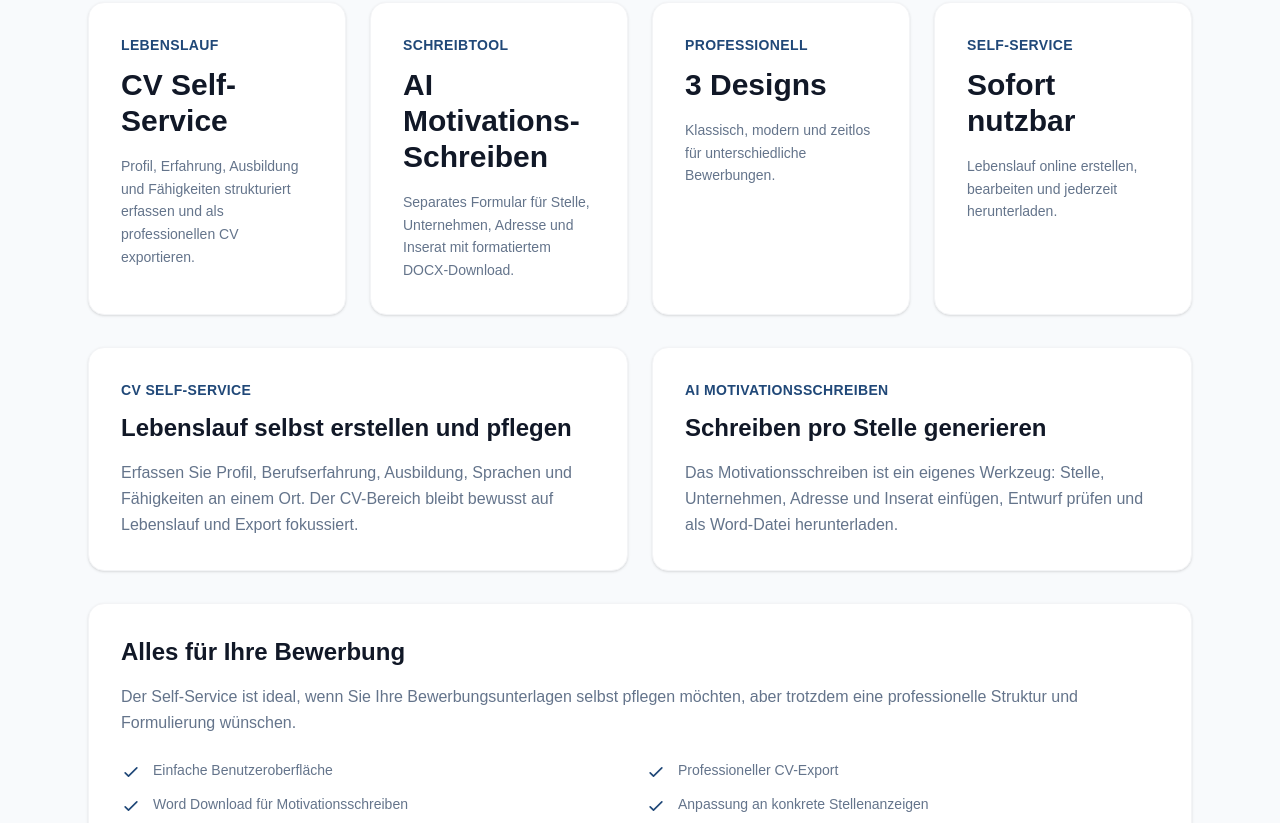
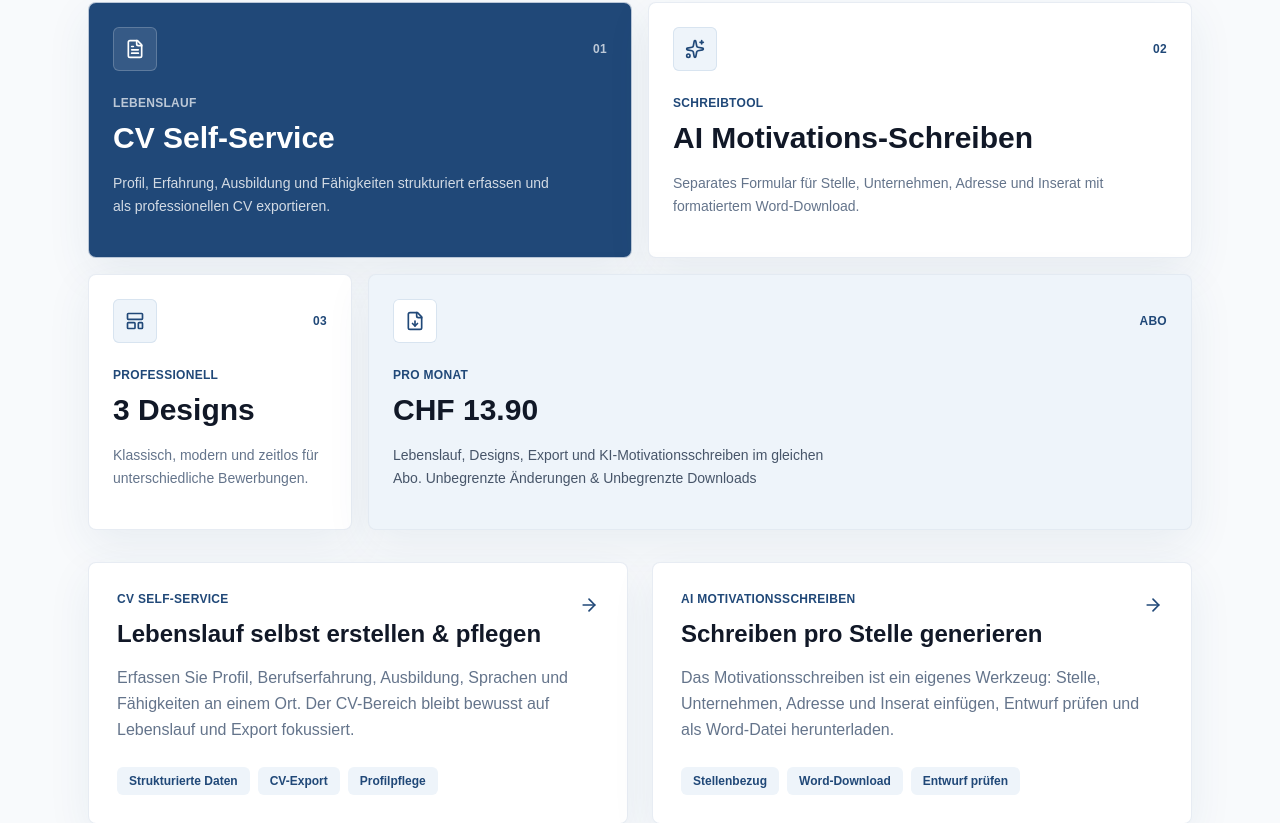
Before and after one commit to LE-NOIR-Web-Entwicklung/CVolutionNextJs, a Next.js app in the folder cvolution/: page /self in a window 1280 px wide. Shown: the part 583-1406 px from the top of the page. Built offline with nearby package versions, Linux system fonts and the light colour scheme.

Commit message:
Update page.tsx

```diff
--- a/cvolution/src/app/self/page.tsx
+++ b/cvolution/src/app/self/page.tsx
@@ -2,27 +2,77 @@
 
 import { useState } from "react";
 import Link from "next/link";
+import { ArrowRight, Check, FileDown, FileText, LayoutTemplate, Sparkles } from "lucide-react";
 
 const features = [
   {
     title: "CV Self-Service",
     label: "Lebenslauf",
     description: "Profil, Erfahrung, Ausbildung und Fähigkeiten strukturiert erfassen und als professionellen CV exportieren.",
+    eyebrow: "01",
+    icon: FileText,
+    className: "lg:col-span-2",
+    tone: "bg-[#204878] text-white",
+    labelClassName: "text-white/70",
+    descriptionClassName: "text-white/80",
+    iconClassName: "bg-white/10 text-white ring-white/20",
+    details: ["CV-Daten zentral pflegen", "PDF-Export mit Designs", "Import von CV oder LinkedIn-PDF"],
   },
   {
     title: "AI Motivations-Schreiben",
     label: "Schreibtool",
-    description: "Separates Formular für Stelle, Unternehmen, Adresse und Inserat mit formatiertem DOCX-Download.",
+    description: "Separates Formular für Stelle, Unternehmen, Adresse und Inserat mit formatiertem Word-Download.",
+    eyebrow: "02",
+    icon: Sparkles,
+    className: "lg:col-span-2",
+    tone: "bg-white text-[#111827]",
+    labelClassName: "text-[#204878]",
+    descriptionClassName: "text-[#64748B]",
+    iconClassName: "bg-[#EEF4FA] text-[#204878] ring-[#D8E4F0]",
+    details: ["Eigener Bereich", "Unternehmensadresse inklusive", "Download als Word-Datei"],
   },
   {
     title: "3 Designs",
     label: "professionell",
     description: "Klassisch, modern und zeitlos für unterschiedliche Bewerbungen.",
+    eyebrow: "03",
+    icon: LayoutTemplate,
+    className: "lg:col-span-1",
+    tone: "bg-white text-[#111827]",
+    labelClassName: "text-[#204878]",
+    descriptionClassName: "text-[#64748B]",
+    iconClassName: "bg-[#EEF4FA] text-[#204878] ring-[#D8E4F0]",
+    details: ["Klassisch", "Modern", "Zeitlos"],
   },
   {
-    title: "Sofort nutzbar",
-    label: "Self-Service",
-    description: "Lebenslauf online erstellen, bearbeiten und jederzeit herunterladen.",
+    title: "CHF 13.90",
+    label: "pro Monat",
+    description: "Lebenslauf, Designs, Export und KI-Motivationsschreiben im gleichen Abo. Unbegrenzte Änderungen & Unbegrenzte Downloads",
+    eyebrow: "Abo",
+    icon: FileDown,
+    className: "lg:col-span-3",
+    tone: "bg-[#EEF4FA] text-[#111827]",
+    labelClassName: "text-[#204878]",
+    descriptionClassName: "text-[#475569]",
+    iconClassName: "bg-white text-[#204878] ring-[#D8E4F0]",
+    details: ["Unbegrenzte Änderungen", "Unbegrenzte Downloads", "CV und AI-Schreiben getrennt"],
+  },
+];
+
+const workflows = [
+  {
+    label: "CV Self-Service",
+    title: "Lebenslauf selbst erstellen & pflegen",
+    description:
+      "Erfassen Sie Profil, Berufserfahrung, Ausbildung, Sprachen und Fähigkeiten an einem Ort. Der CV-Bereich bleibt bewusst auf Lebenslauf und Export fokussiert.",
+    points: ["Strukturierte Daten", "CV-Export", "Profilpflege"],
+  },
+  {
+    label: "AI Motivationsschreiben",
+    title: "Schreiben pro Stelle generieren",
+    description:
+      "Das Motivationsschreiben ist ein eigenes Werkzeug: Stelle, Unternehmen, Adresse und Inserat einfügen, Entwurf prüfen und als Word-Datei herunterladen.",
+    points: ["Stellenbezug", "Word-Download", "Entwurf prüfen"],
   },
 ];
 
@@ -118,31 +168,55 @@ export default function Self() {
             </Link>
           </div>
 
-          <div className="mt-12 grid gap-6 md:grid-cols-2 lg:grid-cols-4">
+          <div className="mt-12 grid gap-4 md:grid-cols-2 lg:grid-cols-4">
             {features.map((feature) => (
-              <div key={feature.title} className="rounded-2xl border border-gray-100 bg-white p-8 shadow-sm">
-                <p className="text-sm font-semibold uppercase tracking-wide text-[#204878]">{feature.label}</p>
-                <h2 className="mt-3 text-3xl font-semibold text-[#111827]">{feature.title}</h2>
-                <p className="mt-4 text-sm leading-relaxed text-[#64748B]">{feature.description}</p>
-              </div>
+              <article
+                key={feature.title}
+                className={`${feature.className} group flex min-h-64 flex-col justify-between rounded-lg border border-slate-200/80 p-6 shadow-[0_14px_45px_rgba(32,72,120,0.08)] transition duration-300 hover:-translate-y-1 hover:shadow-[0_20px_60px_rgba(32,72,120,0.14)] ${feature.tone}`}
+              >
+                <div>
+                  <div className="flex items-center justify-between gap-4">
+                    <div className={`flex h-11 w-11 items-center justify-center rounded-md ring-1 ring-inset ${feature.iconClassName}`}>
+                      <feature.icon className="h-5 w-5" />
+                    </div>
+                    <span className={`text-xs font-semibold uppercase tracking-wide ${feature.labelClassName}`}>{feature.eyebrow}</span>
+                  </div>
+                  <p className={`mt-6 text-xs font-semibold uppercase tracking-wide ${feature.labelClassName}`}>{feature.label}</p>
+                  <h2 className="mt-2 max-w-sm text-2xl font-semibold leading-tight text-balance sm:text-3xl">{feature.title}</h2>
+                  <p className={`mt-4 max-w-md text-sm leading-relaxed ${feature.descriptionClassName}`}>{feature.description}</p>
+                </div>
+                {/* <ul className="mt-7 grid gap-2 sm:grid-cols-3 lg:grid-cols-none xl:grid-cols-3">
+                  {feature.details.map((detail) => (
+                    <li key={detail} className={`flex items-center gap-2 text-sm ${feature.descriptionClassName}`}>
+                      <Check className="h-4 w-4 shrink-0" />
+                      <span>{detail}</span>
+                    </li>
+                  ))}
+                </ul> */}
+              </article>
             ))}
           </div>
 
           <div className="mt-8 grid gap-6 lg:grid-cols-2">
-            <section className="rounded-2xl border border-gray-100 bg-white p-8 shadow-sm">
-              <p className="text-sm font-semibold uppercase tracking-wide text-[#204878]">CV Self-Service</p>
-              <h2 className="mt-3 text-2xl font-semibold text-[#111827]">Lebenslauf selbst erstellen und pflegen</h2>
-              <p className="mt-4 text-base leading-relaxed text-[#64748B]">
-                Erfassen Sie Profil, Berufserfahrung, Ausbildung, Sprachen und Fähigkeiten an einem Ort. Der CV-Bereich bleibt bewusst auf Lebenslauf und Export fokussiert.
-              </p>
-            </section>
-            <section className="rounded-2xl border border-gray-100 bg-white p-8 shadow-sm">
-              <p className="text-sm font-semibold uppercase tracking-wide text-[#204878]">AI Motivationsschreiben</p>
-              <h2 className="mt-3 text-2xl font-semibold text-[#111827]">Schreiben pro Stelle generieren</h2>
-              <p className="mt-4 text-base leading-relaxed text-[#64748B]">
-                Das Motivationsschreiben ist ein eigenes Werkzeug: Stelle, Unternehmen, Adresse und Inserat einfügen, Entwurf prüfen und als Word-Datei herunterladen.
-              </p>
-            </section>
+            {workflows.map((workflow) => (
+              <section key={workflow.label} className="rounded-lg border border-slate-200/80 bg-white p-7 shadow-[0_14px_45px_rgba(32,72,120,0.07)]">
+                <div className="flex items-start justify-between gap-6">
+                  <div>
+                    <p className="text-xs font-semibold uppercase tracking-wide text-[#204878]">{workflow.label}</p>
+                    <h2 className="mt-3 text-2xl font-semibold leading-tight text-[#111827]">{workflow.title}</h2>
+                  </div>
+                  <ArrowRight className="mt-1 h-5 w-5 shrink-0 text-[#204878]" />
+                </div>
+                <p className="mt-4 max-w-prose text-base leading-relaxed text-[#64748B]">{workflow.description}</p>
+                <div className="mt-6 flex flex-wrap gap-2">
+                  {workflow.points.map((point) => (
+                    <span key={point} className="rounded-md bg-[#EEF4FA] px-3 py-1.5 text-xs font-semibold text-[#204878]">
+                      {point}
+                    </span>
+                  ))}
+                </div>
+              </section>
+            ))}
           </div>
 
           <div className="mt-8 space-y-8">
```
